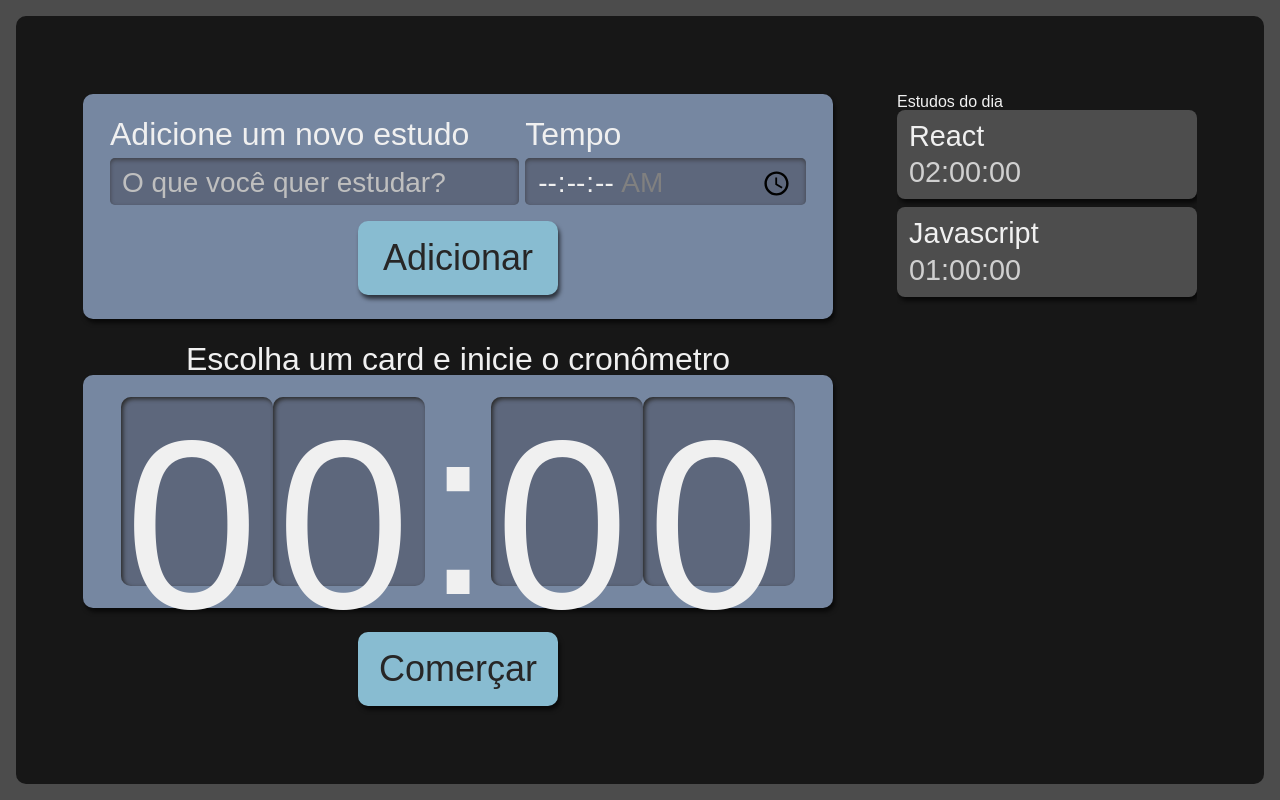
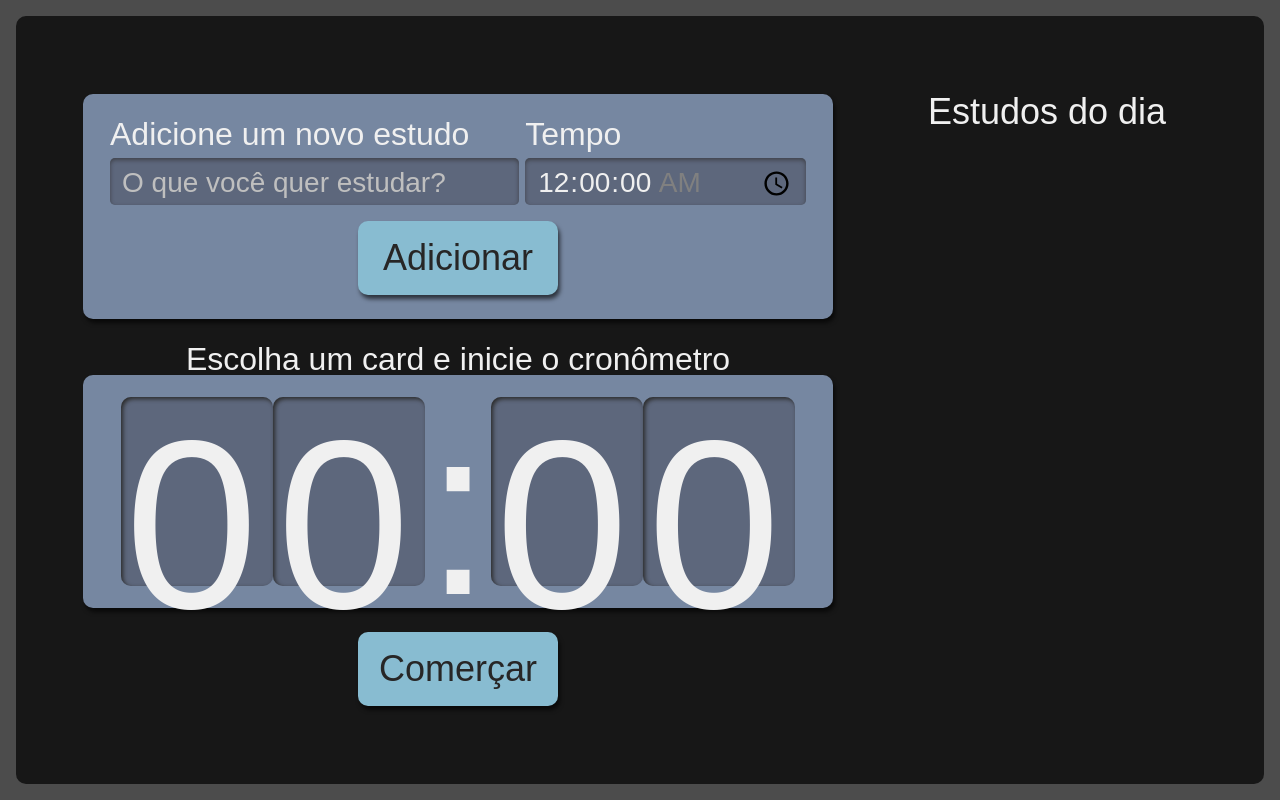
Before and after one commit to Gabriel99979/React-alura-studies, a React (Create React App) app: page / in a window 1280 px wide. Built offline with nearby package versions, Linux system fonts and the light colour scheme.

Commit message:
Quinta parte do curso

```diff
--- a/package.json
+++ b/package.json
@@ -15,6 +15,7 @@
     "react-scripts": "5.0.1",
     "source-map": "^0.7.4",
     "typescript": "^4.7.4",
+    "uuid": "^8.3.2",
     "web-vitals": "^2.1.4"
   },
   "scripts": {
@@ -42,6 +43,7 @@
     ]
   },
   "devDependencies": {
+    "@types/uuid": "^8.3.4",
     "sass": "^1.54.2",
     "typescript-plugin-css-modules": "^3.4.0"
   }
--- /dev/null
+++ b/src/Types/Tarefas.ts
@@ -0,0 +1,7 @@
+export interface ITarefa {
+    tarefa: string,
+    tempo: string,
+    selecionado: boolean,
+    completado: boolean,
+    id: string
+}
--- a/src/components/Botao/index.tsx
+++ b/src/components/Botao/index.tsx
@@ -1,10 +1,12 @@
 import React from 'react';
 import style from './Botao.module.scss'
 
-class Botao extends React.Component<{texto: string}> {
+class Botao extends React.Component<{texto: string,
+                                     type?: "button" | "submit" | "reset" | undefined   }> {
     render() {
+        const { type = "button"} = this.props
         return (
-            <button className={style.botao}>
+            <button type={type} className={style.botao}>
              {this.props.texto}
             </button>
         )
--- a/src/components/Formulario/index.tsx
+++ b/src/components/Formulario/index.tsx
@@ -1,11 +1,40 @@
 import React from "react";
+import { ITarefa } from "../../Types/Tarefas";
 import Botao from "../Botao";
 import style from "./Formulario.module.scss"
+import { v4 as uuid} from 'uuid'
 
-class Formulario extends React.Component{
+class Formulario extends React.Component<{
+    setTarefas: React.Dispatch<React.SetStateAction<ITarefa[]>>
+}>{
+    state = {
+        tarefa: "",
+        tempo: "00:00"
+    }
+
+
+    adicionarTarefa(evento: React.FormEvent<HTMLFormElement>){
+        evento.preventDefault();
+        this.props.setTarefas(tarefasAntigas => [
+
+            ...tarefasAntigas,
+            {
+                ...this.state,
+                selecionado: false,
+                completado: false,
+                id: uuid()
+            }
+        ]
+        );
+        this.setState({
+            tarefa: "",
+            tempo: "00:00"
+        })
+    }
+
     render(){
         return (
-            <form className={style.novaTarefa}>
+            <form className={style.novaTarefa} onSubmit={this.adicionarTarefa.bind(this)}>
                 <div className={style.inputContainer} >
 
                     <label htmlFor="tarefa">
@@ -15,6 +44,8 @@
                     <input type="text"
                            name="tarefa"
                            id="tarefa"
+                           value= {this.state.tarefa}
+                           onChange= {evento => this.setState({...this.state, tarefa: evento.target.value})}
                            placeholder="O que você quer estudar?"
                            required
                             />
@@ -26,14 +57,16 @@
 
                     <input type="time"
                            name="tempo"
+                           value={this.state.tempo}
                            id="tempo"
+                           onChange={evento => this.setState({...this.state, tempo: evento.target.value})}
                            min="00:00:00"
                            max="01:30:00"
                            step="1"
                            required />
 
                 </div>
-                <Botao
+                <Botao type="submit"
                 texto="Adicionar" />
             </form>
             );
--- a/src/components/Lista/index.tsx
+++ b/src/components/Lista/index.tsx
@@ -1,18 +1,14 @@
 import style from "./Lista.module.scss"
 import Item from "./item";
+import {ITarefa } from "../../Types/Tarefas";
 
-function Lista(){
-    const tarefas = [{
-        tarefa: 'React',
-        tempo: '02:00:00'
-    },
-    {
-        tarefa: 'Javascript',
-        tempo: '01:00:00'
-    }]
+
+function Lista({tarefas} : {tarefas: ITarefa[]}){
+
+
     return (
         <aside className={style.listaTarefas}>
-            <h3>Estudos do dia</h3>
+            <h2>Estudos do dia</h2>
             <ul>
                 {tarefas.map((item, index) =>
                 (
--- a/src/components/Lista/item/index.tsx
+++ b/src/components/Lista/item/index.tsx
@@ -1,6 +1,8 @@
 import style from '../Lista.module.scss'
+import { ITarefa } from '../../../Types/Tarefas';
 
-export default function Item({tarefa, tempo}: { tarefa: string, tempo: string }){
+export default function Item({tarefa, tempo, selecionado, completado, id}: ITarefa){
+    console.log('item atual: ', {tarefa, tempo, selecionado, completado, id});
     return (
     <li className={style.item}>
     <h3>{tarefa}</h3>
--- a/src/pages/App.tsx
+++ b/src/pages/App.tsx
@@ -2,11 +2,15 @@
 import Lista from "../components/Lista";
 import style from "./App.module.scss"
 import Cronometro from "../components/Cronometro";
+import React,{ useState } from "react";
+import {ITarefa} from "../Types/Tarefas"
 function App() {
+  const [tarefas, setTarefas] = useState<
+    ITarefa[]>([]);
   return (
     <div className={style.AppStyle}>
-      <Formulario />
-      <Lista />
+      <Formulario setTarefas={setTarefas}/>
+      <Lista tarefas={tarefas}/>
       <Cronometro />
     </div>
   );
```
Also changed, not shown: 1 other file (tests, documents, lock files or other folders).
